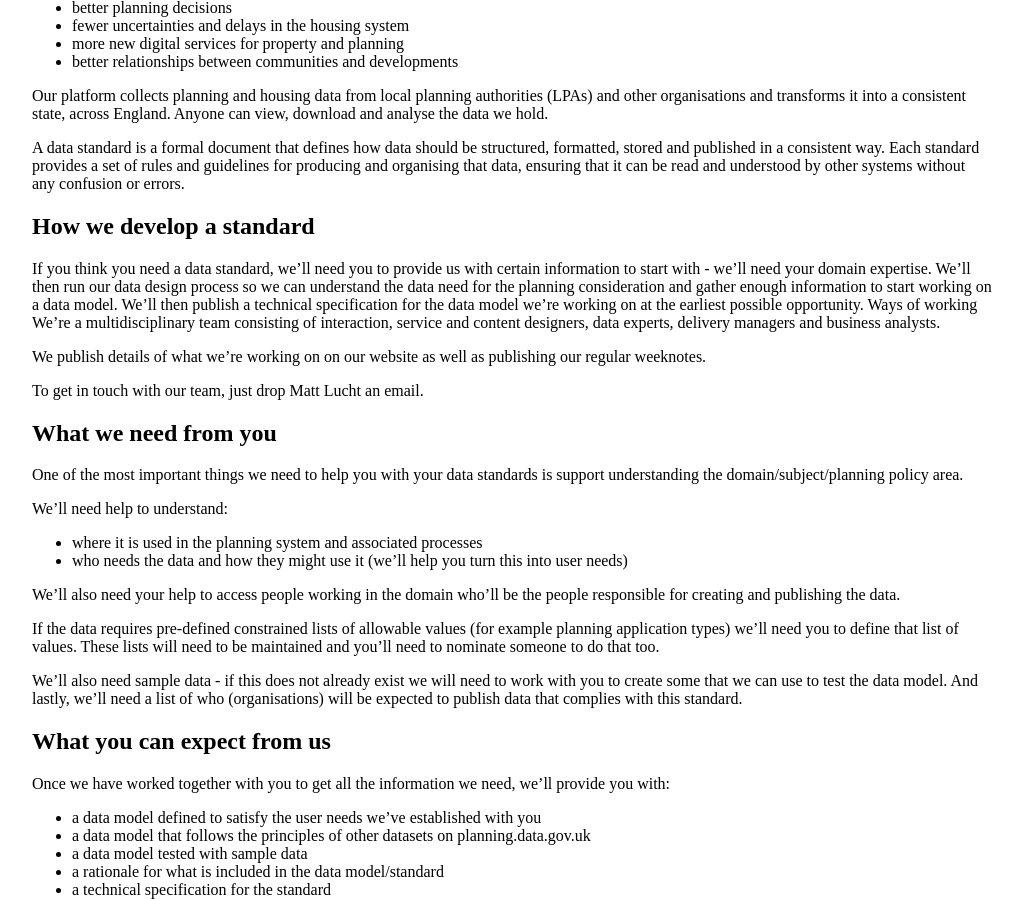
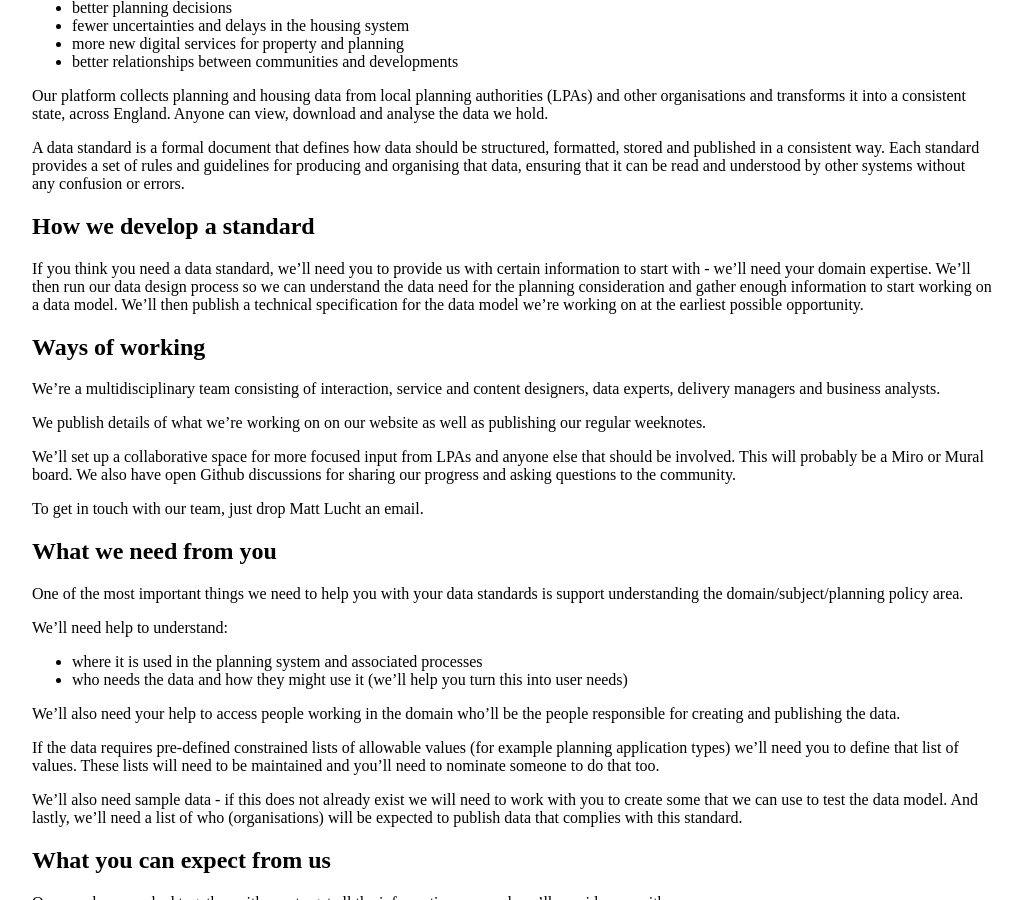
Before and after one commit to digital-land/data-standards-team, a Jekyll site: the page built from content/terms-of-reference.md, in a window 1280 px wide and 900 px high, scrolled down 356 px. Shown: the whole window, without its empty margins (128-1151 px from the left). Built offline with Jekyll 4.4.1, drawn with Linux system fonts in a browser that asks for light colours; our own code applies the rules of GitHub Pages for plain Markdown files.

Commit message:
Update terms-of-reference.md

```diff
--- a/content/terms-of-reference.md
+++ b/content/terms-of-reference.md
@@ -24,10 +24,14 @@ Each standard provides a set of rules and guidelines for producing and organisin
 If you think you need a data standard, we’ll need you to provide us with certain information to start with - we’ll need your domain expertise.
 We’ll then run our data design process so we can understand the data need for the planning consideration and gather enough information to start working on a data model.
 We’ll then publish a technical specification for the data model we’re working on at the earliest possible opportunity.
-Ways of working
+
+## Ways of working
 We’re a multidisciplinary team consisting of interaction, service and content designers, data experts, delivery managers and business analysts.
 
 We publish details of what we’re working on on our website as well as publishing our regular weeknotes.
+
+We’ll set up a collaborative space for more focused input from LPAs and anyone else that should be involved. This will probably be a Miro or Mural board. We also have open
+Github discussions for sharing our progress and asking questions to the community.
 
 To get in touch with our team, just drop Matt Lucht an email.
 
```
